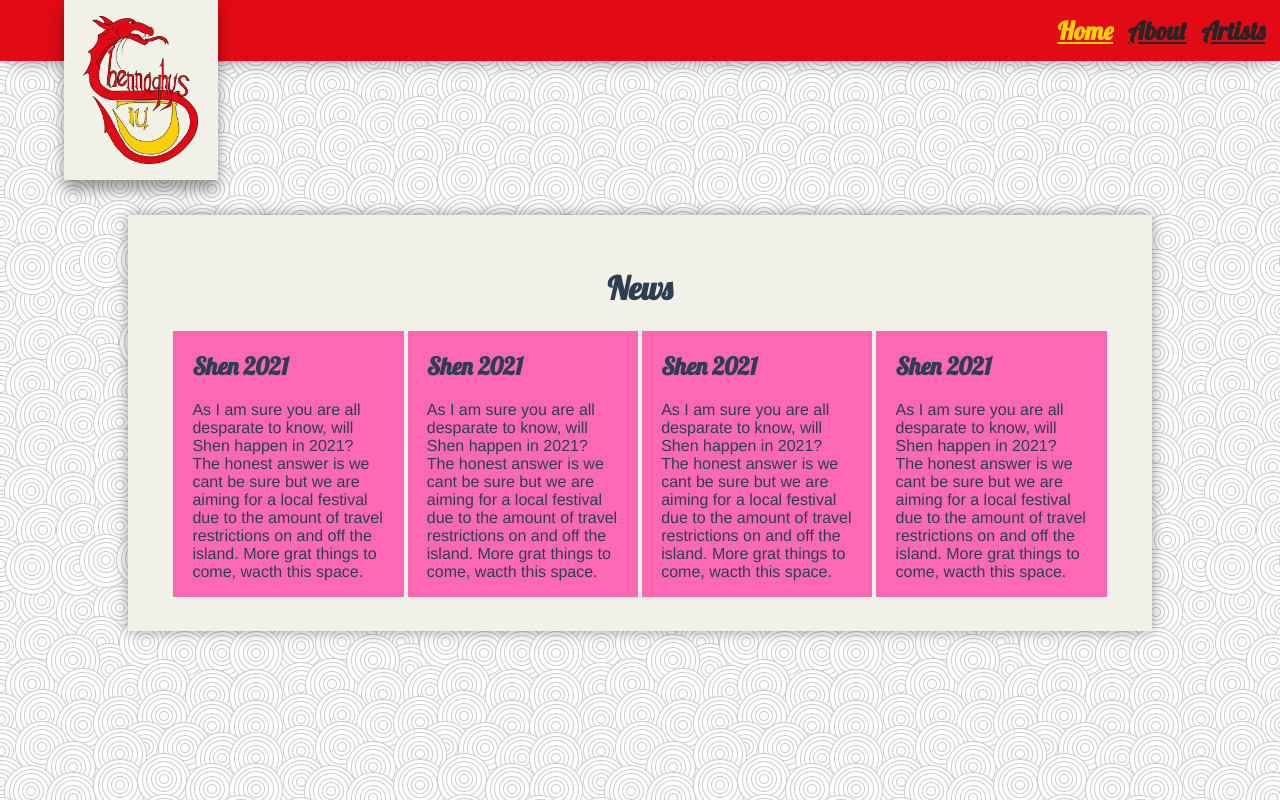
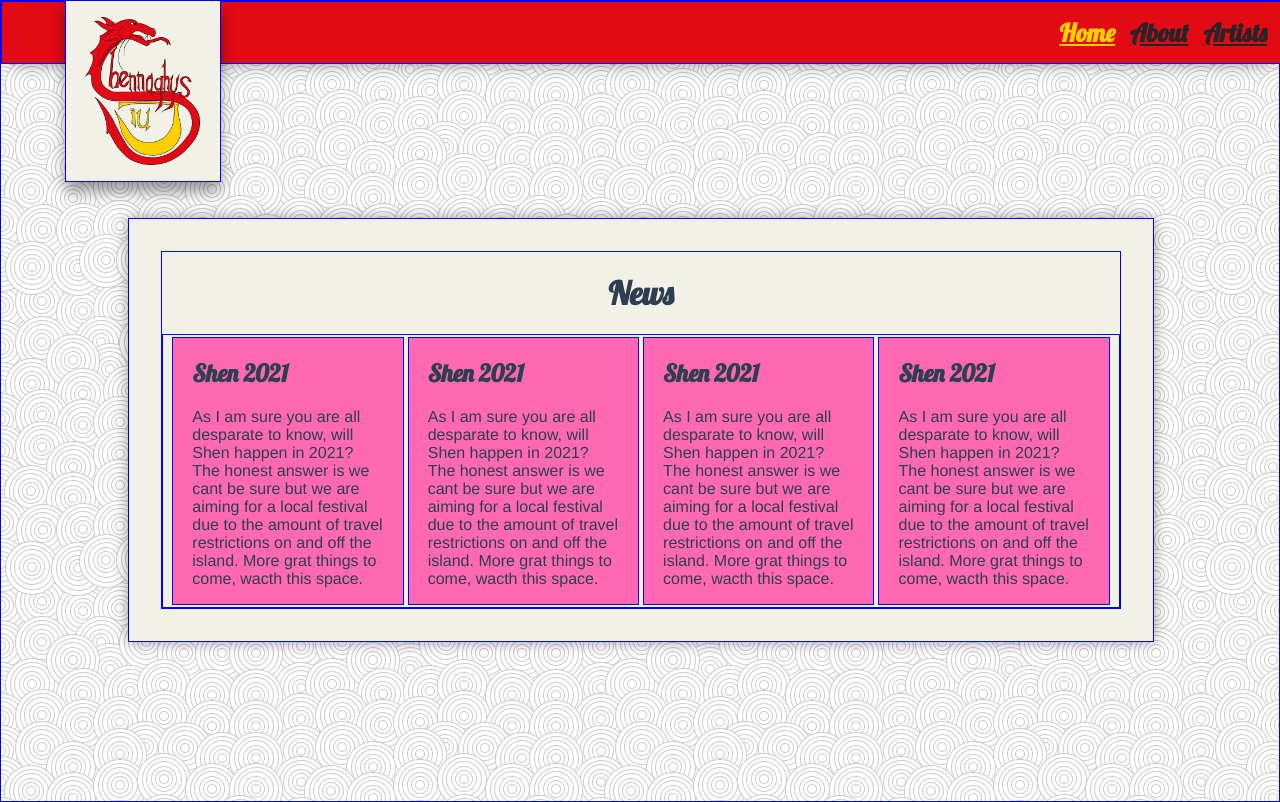
Before and after one commit to LUKERHYS/Shennaghysvue, a Vue app: page /#/ in a window 1280 px wide. Built offline with nearby package versions, Linux system fonts and the light colour scheme.

Commit message:
Moved the off white content background up to the app level to reduce to keep code clean

```diff
--- a/src/App.vue
+++ b/src/App.vue
@@ -12,8 +12,10 @@
           <img class="logo-image" src="./assets/head-logo.png" alt="">
         </div>
     </header>
-    <main>
-      <router-view/>
+    <main class="content-container">
+      <div class="content">
+        <router-view/>
+      </div>
     </main>
   </div>
 </template>
@@ -24,9 +26,9 @@ export default {
 </script>
 
 <style>
-/* div{
+div{
   border: blue solid 1px;
-} */
+}
 body, html {
   background-image: url("./assets/swirl_pattern.png");
   background-repeat: repeat;
@@ -78,9 +80,20 @@ body, html {
   max-height: 75%;
   padding: 1em;
 }
-main {
-  display:flex;
+.content-container {
   margin-top: 12%;
+  position: absolute;
+  width: 100%;
+  display: flex;
   justify-content: center;
 }
+.content {
+  width: 75vw;
+  height: auto;
+  padding:2em;
+  background-color: #F2F1E8;
+  -webkit-box-shadow: 0px 0px 14px 0px rgba(0,0,0,0.39);
+  -moz-box-shadow: 0px 0px 14px 0px rgba(0,0,0,0.39);
+  box-shadow: 0px 0px 14px 0px rgba(0,0,0,0.39);
+}
 </style>
--- a/src/views/Home.vue
+++ b/src/views/Home.vue
@@ -1,9 +1,7 @@
 <template>
-  <div class="home-container">
-    <div class="home">
+  <div>
       <h1>News</h1>
       <grid-container :posts="posts"/>
-    </div>
   </div>
 </template>
 
@@ -28,22 +26,4 @@ export default {
 };
 </script>
 <style>
-.home-container {
-  position: absolute;
-  display: inline-flex;
-  justify-content: center;
-  align-items: center;
-  -webkit-box-shadow: 0px 0px 14px 0px rgba(0,0,0,0.39);
-  -moz-box-shadow: 0px 0px 14px 0px rgba(0,0,0,0.39);
-  box-shadow: 0px 0px 14px 0px rgba(0,0,0,0.39);
-}
-.home {
-  width: 75vw;
-  height: auto;
-  padding:2em;
-  background-color: #F2F1E8;
-}
-h1 {
-  size: 200px;
-}
 </style>
```
